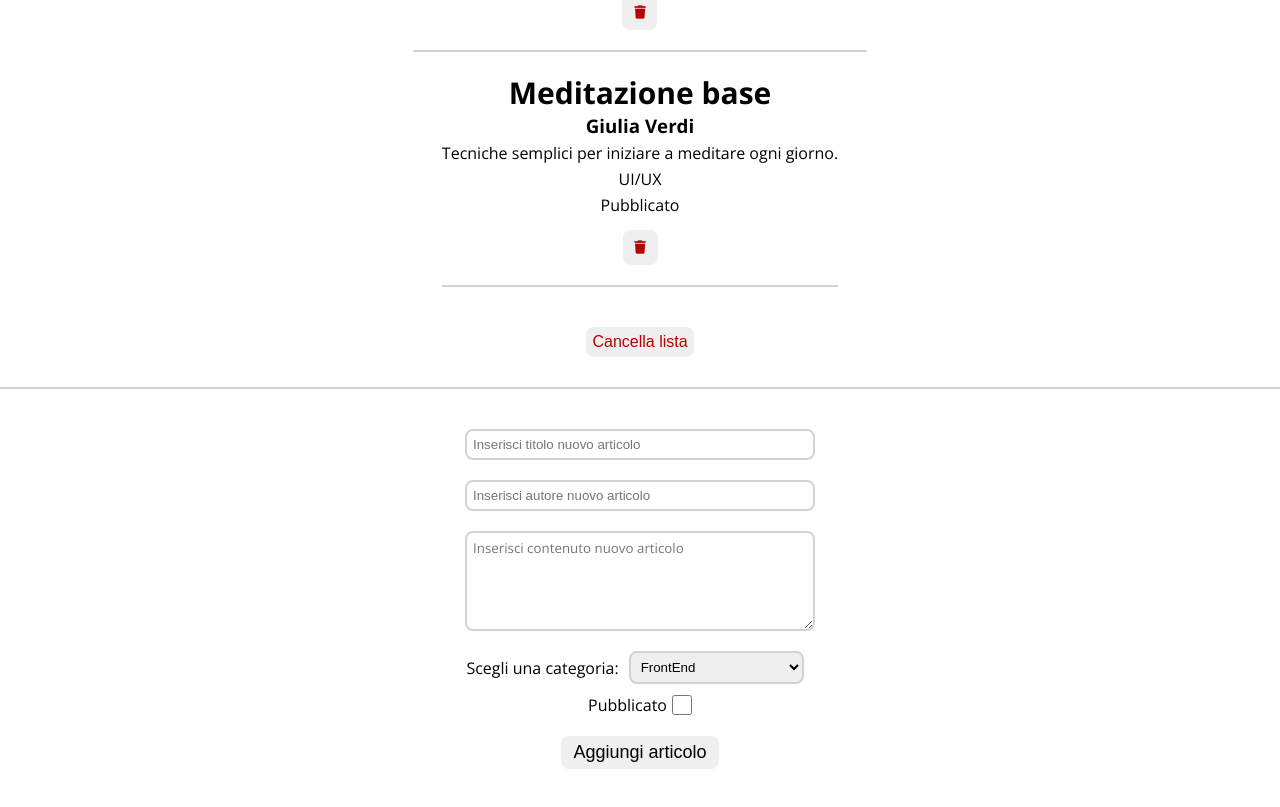
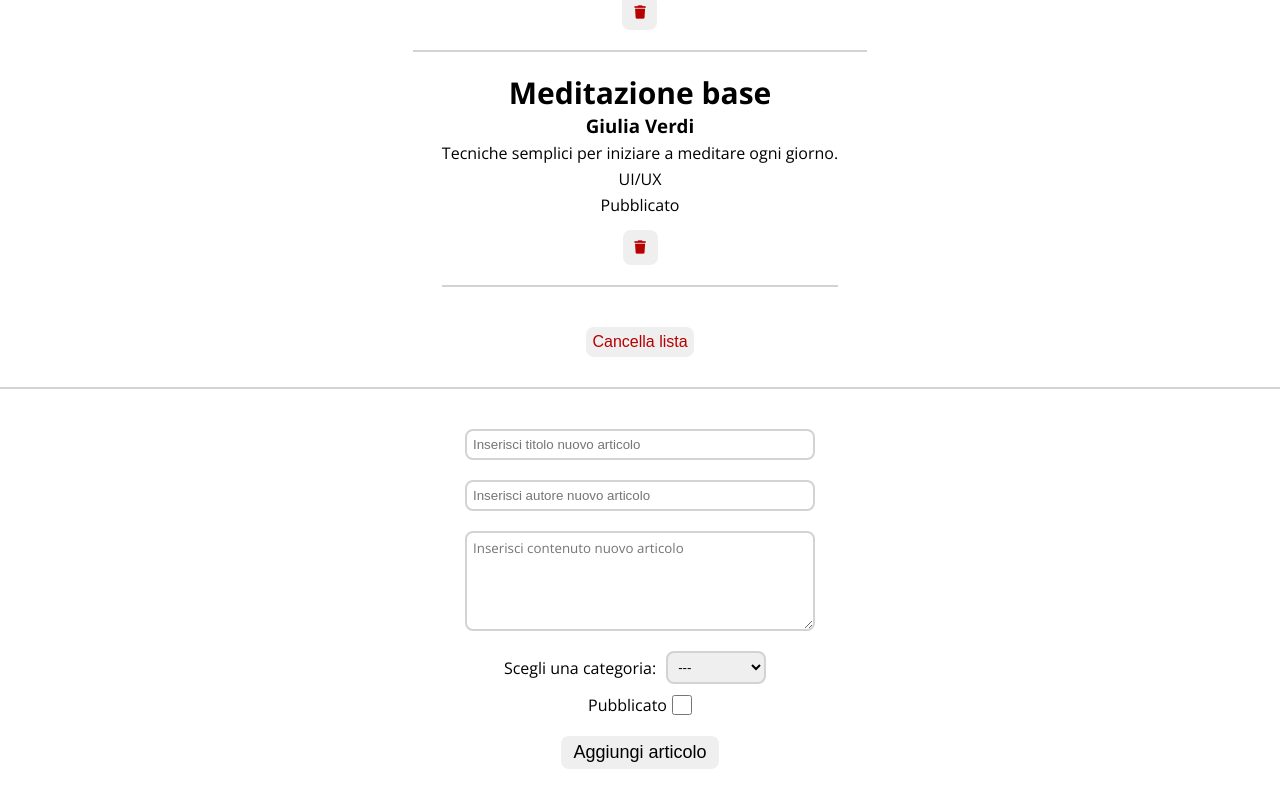
Before and after one commit to mattiadelmonaco/react-form-multifield, a React (Vite) app: page / in a window 1280 px wide. Shown: the part 501-1308 px from the top of the page. Built offline with nearby package versions, Linux system fonts and the light colour scheme.

Commit message:
fix: edit tag select and edit his style

```diff
--- a/src/components/Main.jsx
+++ b/src/components/Main.jsx
@@ -6,7 +6,7 @@ export default function Main() {
     title: "",
     author: "",
     content: "",
-    category: "FrontEnd",
+    category: "",
     available: false,
   });
 
@@ -41,7 +41,7 @@ export default function Main() {
       title: "",
       author: "",
       content: "",
-      category: "FrontEnd",
+      category: "",
       available: false,
     });
   };
@@ -129,11 +129,12 @@ export default function Main() {
               <select
                 id="category"
                 name="category"
-                className="form__inputArea"
+                className="form__inputArea form__inputArea--selector"
                 value={formData.category}
                 onChange={handleFormData}
                 required
               >
+                <option value="">---</option>
                 <option value="FrontEnd">FrontEnd</option>
                 <option value="BackEnd">BackEnd</option>
                 <option value="UI/UX">UI/UX</option>
--- a/src/index.css
+++ b/src/index.css
@@ -118,7 +118,7 @@ main hr {
 }
 
 .form__inputArea {
-  width: 35%;
+  width: 21.875rem;
   margin: 0.625rem;
   padding: 0.375rem;
   border-radius: 0.5rem;
@@ -143,7 +143,10 @@ main hr {
   display: flex;
   justify-content: center;
   align-items: center;
-  width: 50%;
+}
+
+.form__inputArea--selector {
+  width: 6.25rem;
 }
 
 .form__checkbox {
```
